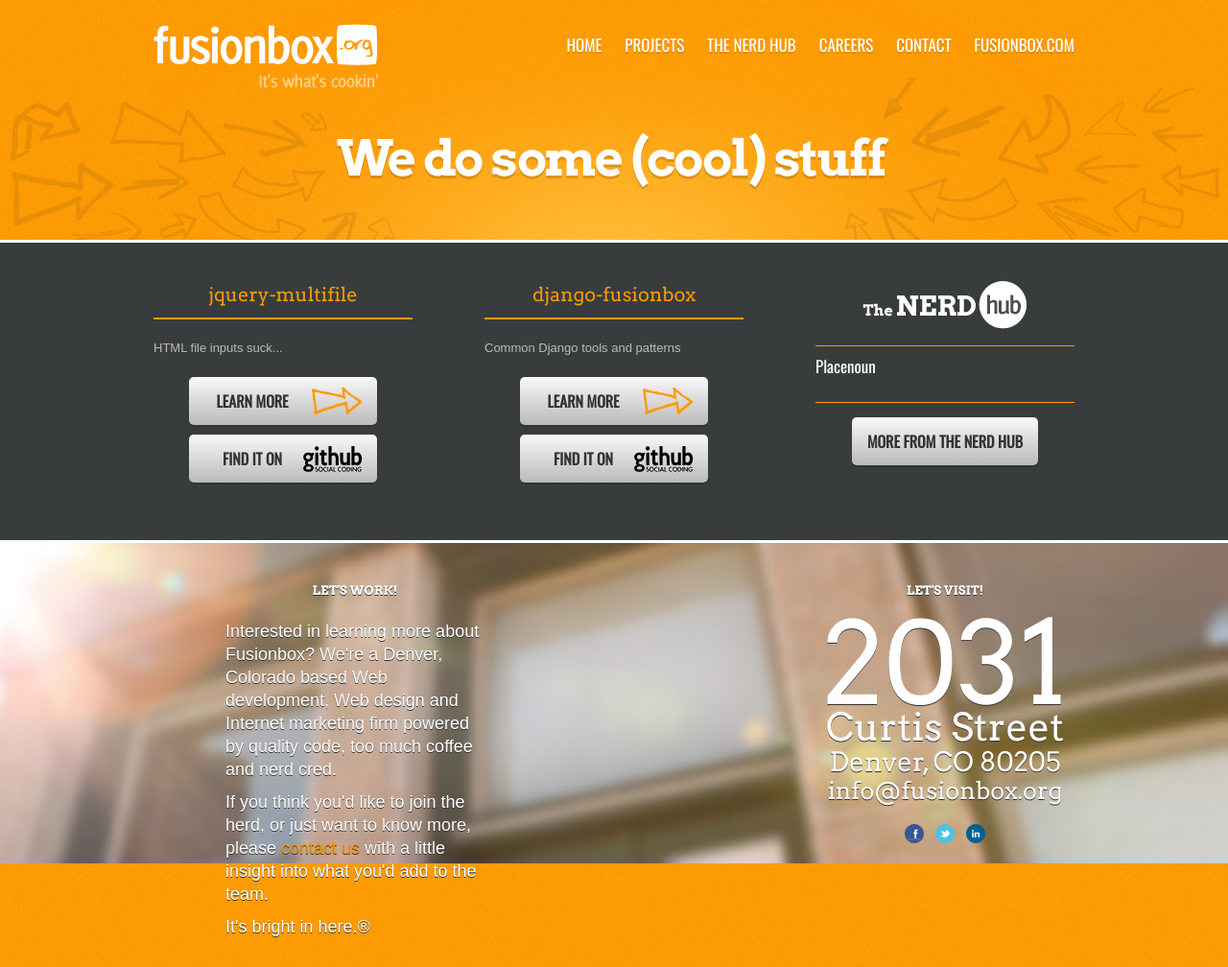
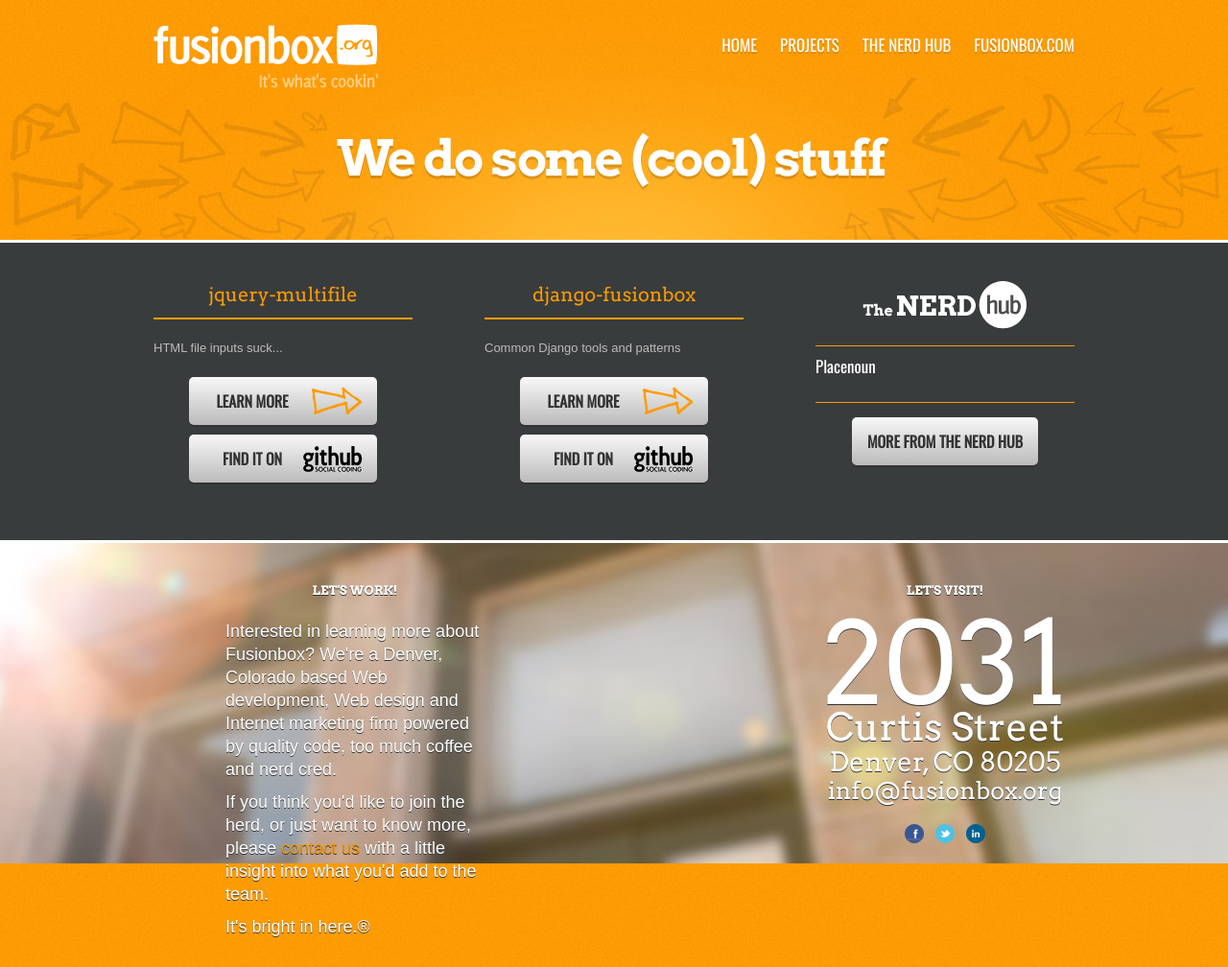
Before and after one commit to fusionbox/fusionbox.github.com, a Jekyll site: the page built from index.html, in a window 1280 px wide. Shown: the whole page at 96% size. Built offline with Jekyll 4.4.1, drawn with Linux system fonts in a browser that asks for light colours; some web fonts are replaced.

Commit message:
rm dead links

```diff
--- a/index.html
+++ b/index.html
@@ -12,8 +12,6 @@
         <a href="/">HOME</a>
         <a href="/projects/">PROJECTS</a>
         <a href="/blog/">THE NERD HUB</a>
-        <a href="#">CAREERS</a>
-        <a href="#">CONTACT</a>
         <a href="http://www.fusionbox.com/">FUSIONBOX.COM</a>
       </nav>
 
```
